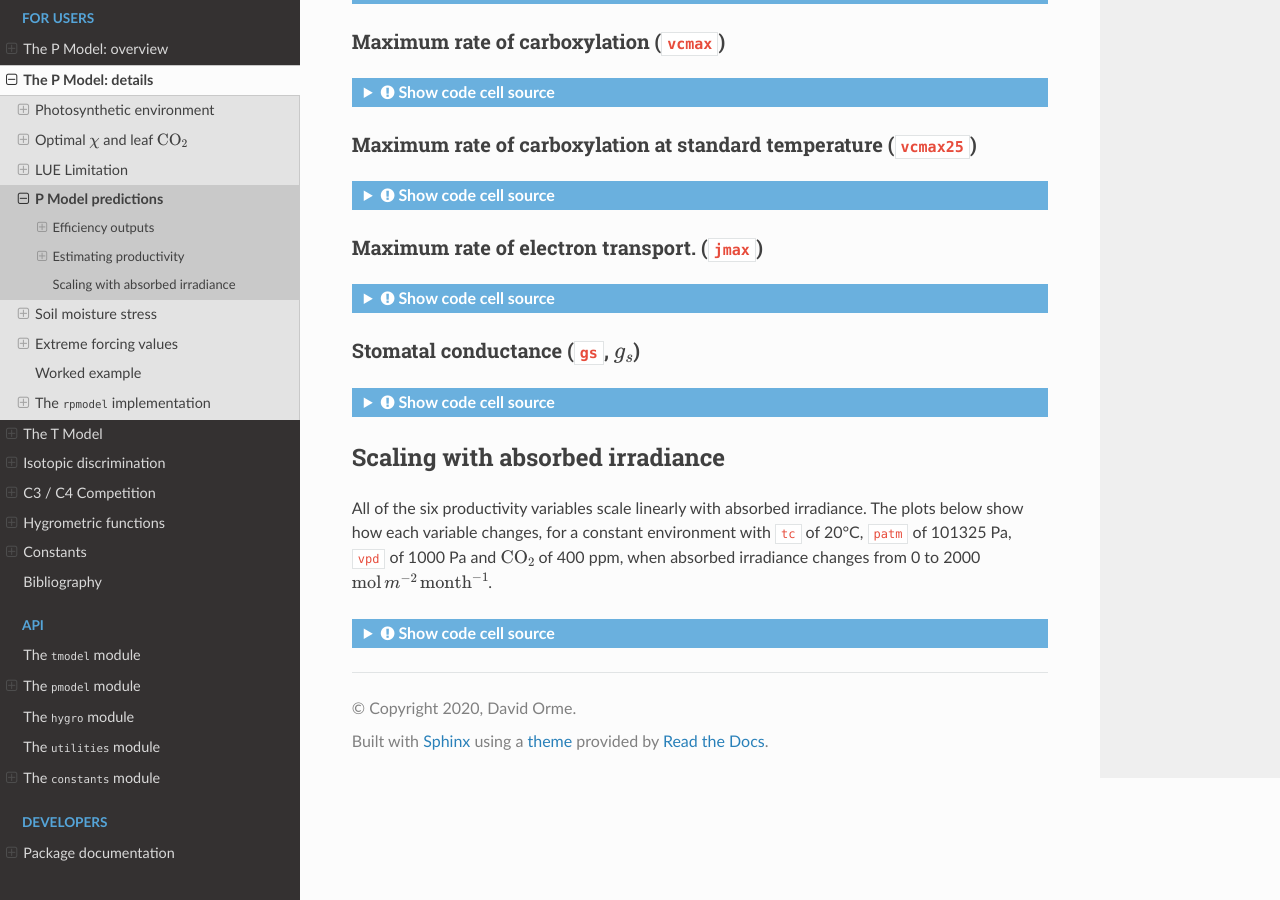
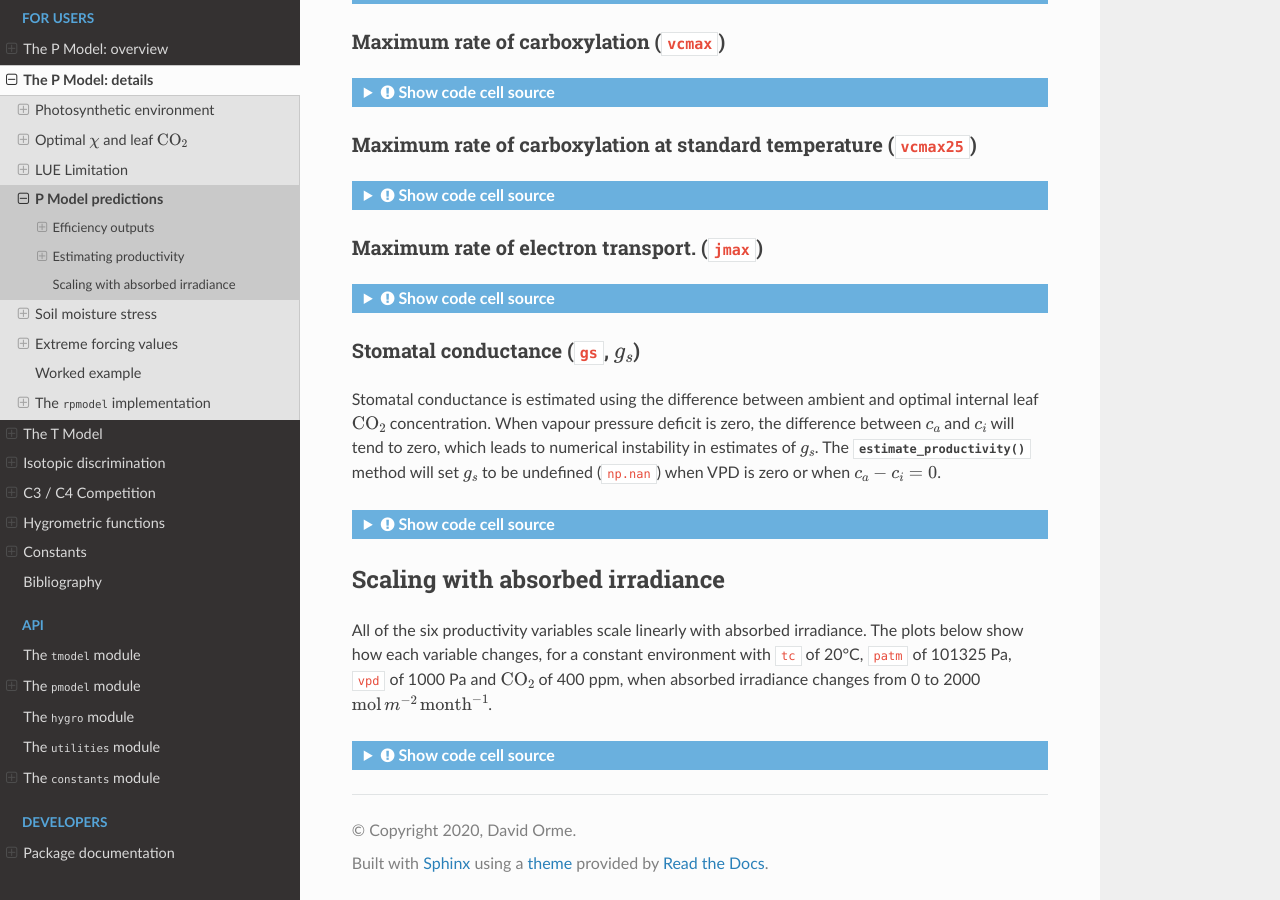
Before and after one commit to ImperialCollegeLondon/pyrealm, a Sphinx documentation site: the page built from docs/source/pmodel/pmodel_details/envt_variation_outputs.md, in a window 1280 px wide and 900 px high, scrolled down 2147 px. Built offline with Sphinx 7.4.7 and the Read the Docs theme 2.0.0, drawn with Linux system fonts in a browser that asks for light colours.

Commit message:
Added note of gs constraints to user docs

````diff
--- a/docs/source/pmodel/pmodel_details/envt_variation_outputs.md
+++ b/docs/source/pmodel/pmodel_details/envt_variation_outputs.md
@@ -285,6 +285,13 @@ plot_fun("jmax", r"$J_{max}$   ($\mathrm{mol}\,m^{-2}\,\mathrm{month}^{-1}$)")
 
 ### Stomatal conductance (``gs``, $g_s$)
 
+Stomatal conductance is estimated using the difference between ambient and optimal
+internal leaf $\ce{CO2}$ concentration. When vapour pressure deficit is zero, the
+difference between $c_a$ and $c_i$ will tend to zero, which leads to numerical
+instability in estimates of $g_s$. The
+{meth}`~pyrealm.pmodel.PModel.estimate_productivity` method will set $g_s$ to be
+undefined (`np.nan`) when VPD is zero or when $c_a - c_i = 0$.
+
 ```{code-cell}
 :tags: [hide-input]
 
````
Also changed, not shown: 1 other file.
